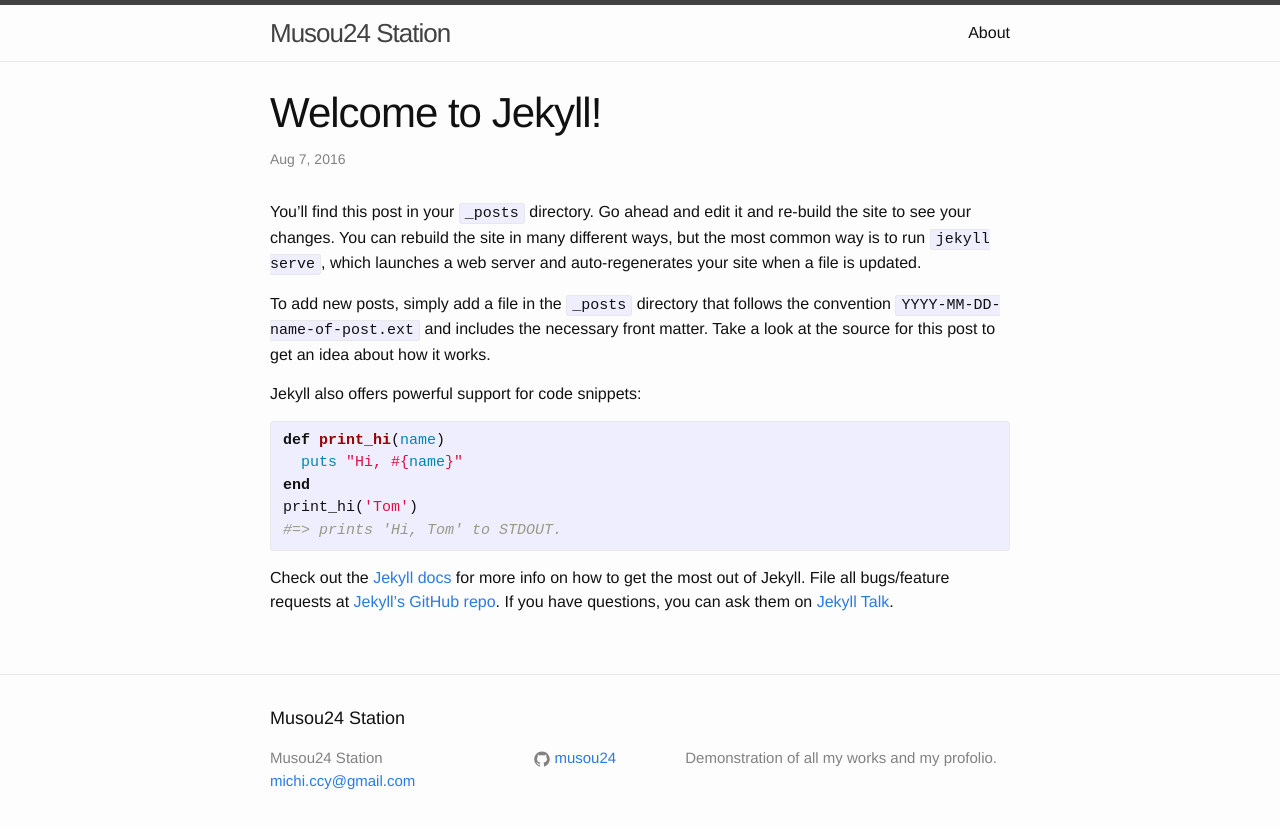
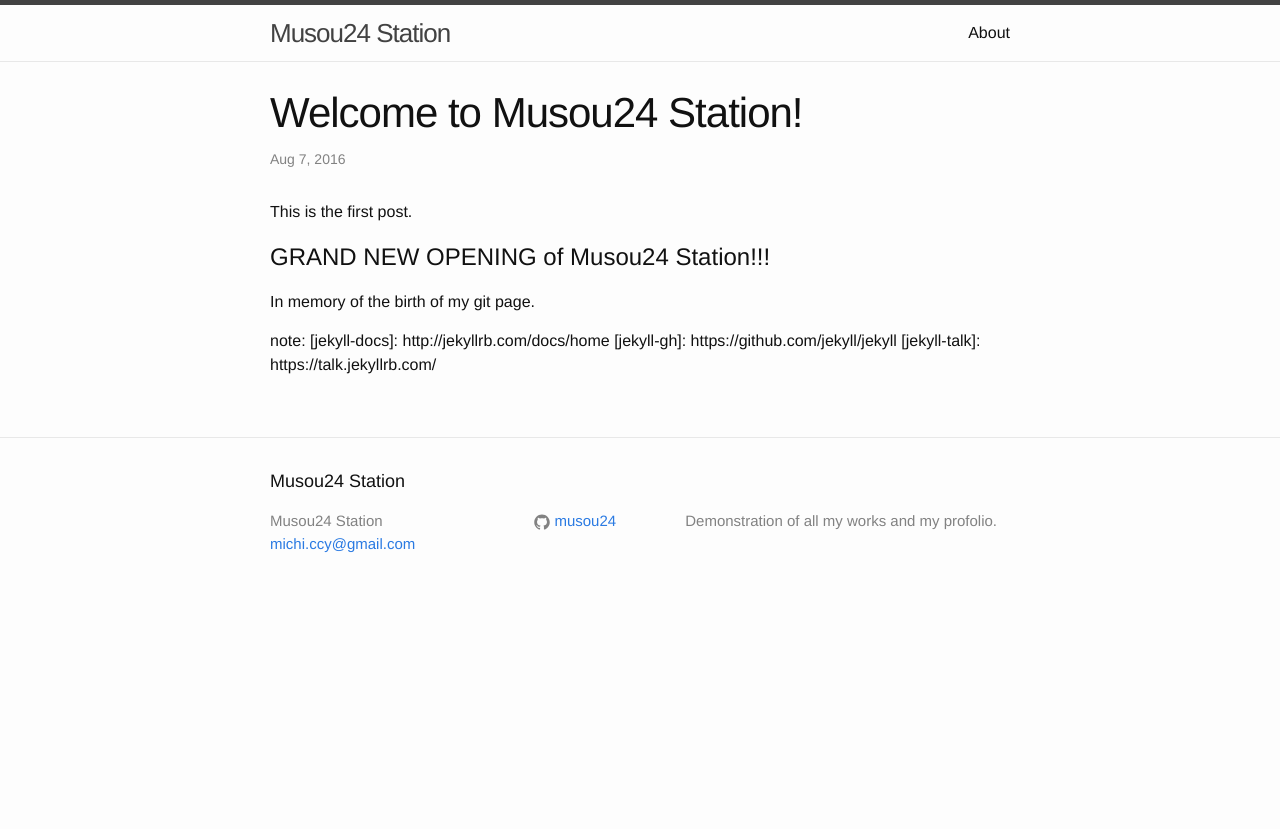
Before and after one commit to musou24/github.io, a Jekyll site: the page built from _posts/2016-08-07-welcome-to-jekyll.markdown, in a window 1280 px wide. Shown: the top 829 px of the page. Built offline with Jekyll 4.4.1, drawn with Linux system fonts in a browser that asks for light colours.

Commit message:
Update 2016-08-07-welcome-to-jekyll.markdown

```diff
--- a/_posts/2016-08-07-welcome-to-jekyll.markdown
+++ b/_posts/2016-08-07-welcome-to-jekyll.markdown
@@ -1,25 +1,18 @@
 ---
 layout: post
-title:  "Welcome to Jekyll!"
+title:  "Welcome to Musou24 Station!"
 date:   2016-08-07 01:50:13 -0400
-categories: jekyll update
+categories: musou24 update
 ---
-You’ll find this post in your `_posts` directory. Go ahead and edit it and re-build the site to see your changes. You can rebuild the site in many different ways, but the most common way is to run `jekyll serve`, which launches a web server and auto-regenerates your site when a file is updated.
+This is the first post.
 
-To add new posts, simply add a file in the `_posts` directory that follows the convention `YYYY-MM-DD-name-of-post.ext` and includes the necessary front matter. Take a look at the source for this post to get an idea about how it works.
+<h1>GRAND NEW OPENING of Musou24 Station!!!</h1>
 
-Jekyll also offers powerful support for code snippets:
+In memory of the birth of my git page.
 
-{% highlight ruby %}
-def print_hi(name)
-  puts "Hi, #{name}"
-end
-print_hi('Tom')
-#=> prints 'Hi, Tom' to STDOUT.
-{% endhighlight %}
 
-Check out the [Jekyll docs][jekyll-docs] for more info on how to get the most out of Jekyll. File all bugs/feature requests at [Jekyll’s GitHub repo][jekyll-gh]. If you have questions, you can ask them on [Jekyll Talk][jekyll-talk].
 
+note:
 [jekyll-docs]: http://jekyllrb.com/docs/home
 [jekyll-gh]:   https://github.com/jekyll/jekyll
 [jekyll-talk]: https://talk.jekyllrb.com/
```
